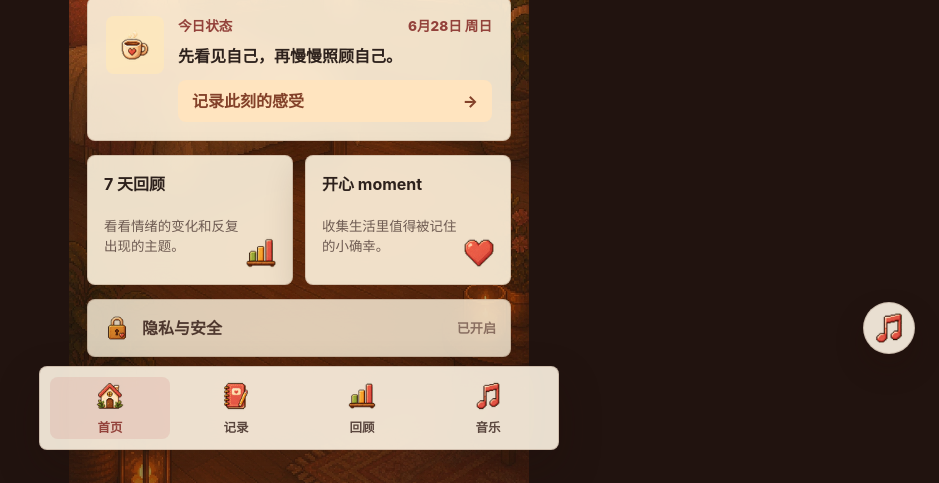
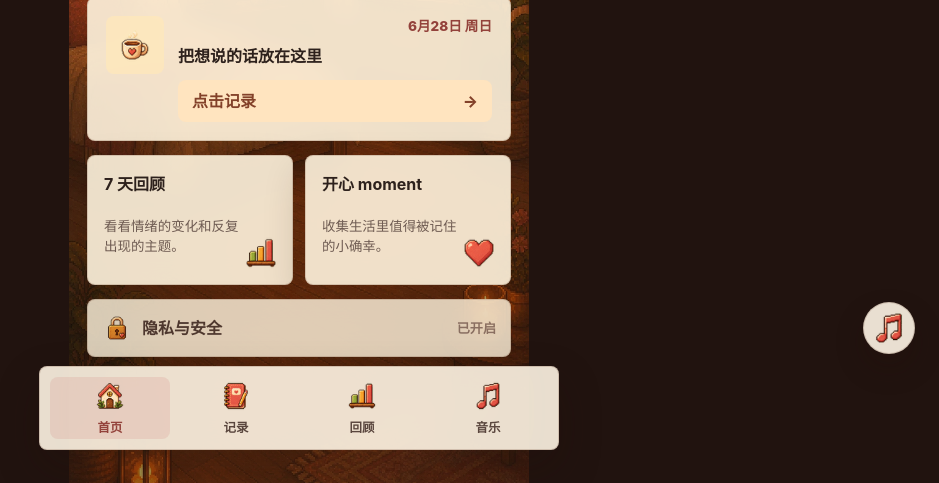
Before and after one commit to lizzylee1231-del/Warmplace-frontend, a website with bundled scripts: page index.html in a window 1280 px wide. Shown: the part 334-817 px from the top of the page, without its empty margins (341-1280 px from the left). Built offline with nearby package versions, Linux system fonts and the light colour scheme.

Commit message:
Polish home page copy

```diff
--- a/src/pages/HomePage.js
+++ b/src/pages/HomePage.js
@@ -25,22 +25,20 @@ export function HomePage({ navigateTo }) {
     <section class="home-hero-banner" aria-labelledby="home-title">
       <img class="home-hero-icon pixel-icon pixel-icon-lg" src="${ICONS.home}" alt="" aria-hidden="true" />
       <h1 id="home-title">暖窝</h1>
-      <p class="hero-copy">把想说的话，先放在一个安全的地方。</p>
     </section>
 
     <div class="home-cards">
-      <article class="today-card" aria-labelledby="today-card-title">
+      <article class="today-card" aria-label="今日状态">
         <div class="today-card-icon" aria-hidden="true">
           <img class="pixel-icon" src="${ICONS.cup}" alt="" />
         </div>
         <div class="today-card-body">
-          <div class="today-card-heading">
-            <span id="today-card-title">今日状态</span>
+          <div class="today-card-heading today-card-heading-date-only">
             <time>${formatTodayLabel()}</time>
           </div>
-          <p class="today-card-mood">先看见自己，再慢慢照顾自己。</p>
+          <p class="today-card-mood">把想说的话放在这里</p>
           <button class="today-card-action" type="button" data-record-entry>
-            <span>记录此刻的感受</span>
+            <span>点击记录</span>
             <span aria-hidden="true">→</span>
           </button>
         </div>
--- a/src/styles.css
+++ b/src/styles.css
@@ -274,6 +274,10 @@ h1 {
   font-weight: 800;
 }
 
+.today-card-heading-date-only {
+  justify-content: flex-end;
+}
+
 .today-card-mood {
   margin: 0;
   color: var(--ink);
```
